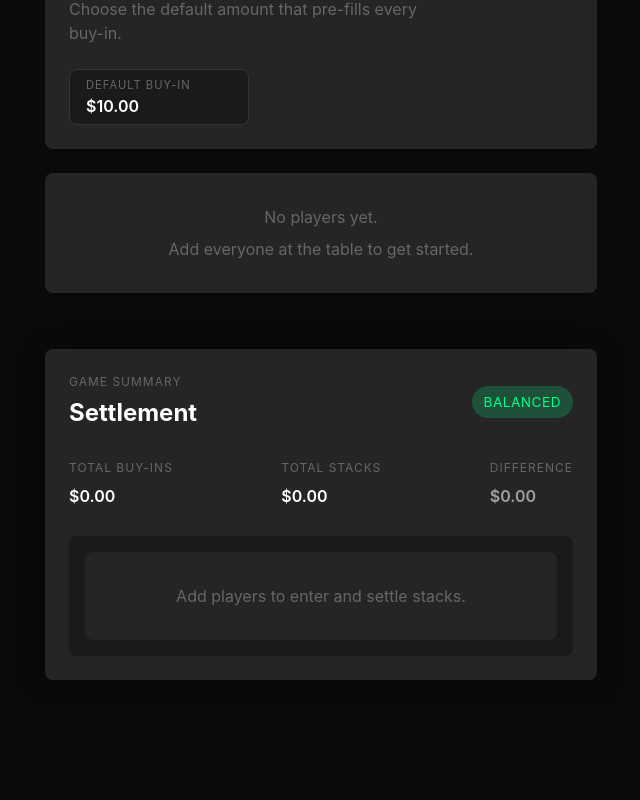
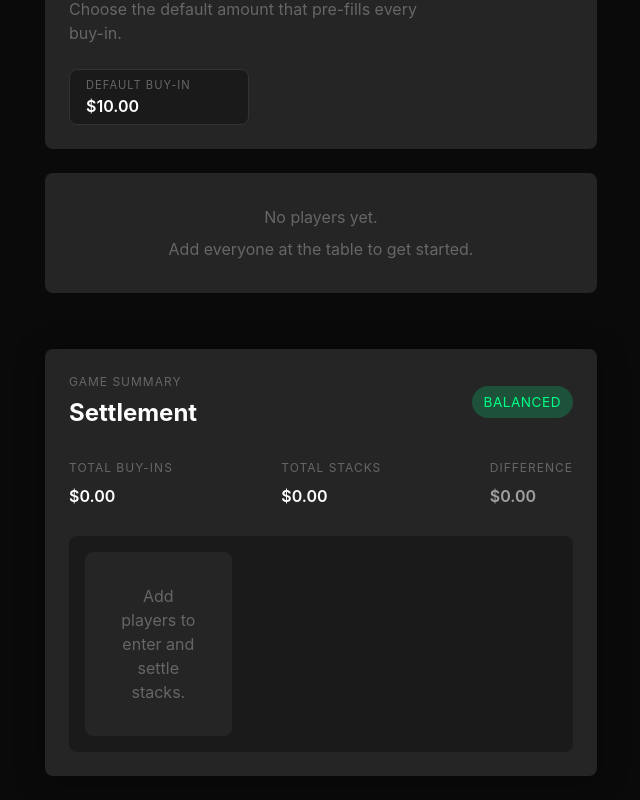
Before and after one commit to mattaschmann/home-game, a React (Vite) app: page / in a window 1280 px wide. Shown: the part 355-1155 px from the top of the page, without its empty margins (319-959 px from the left). Before the commit the page ends 1059 px from the top, so only its background shows below. Built offline with nearby package versions, Linux system fonts and the light colour scheme.

Commit message:
fix(settlement): improve standings grid layout

```diff
--- a/src/components/Settlement/Settlement.css
+++ b/src/components/Settlement/Settlement.css
@@ -77,18 +77,16 @@
   background: var(--bg-secondary);
   border-radius: var(--border-radius);
   padding: var(--spacing-sm);
-  display: flex;
-  flex-direction: column;
+  display: grid;
+  grid-template-columns: repeat(3, 1fr);
   gap: var(--spacing-sm);
 }
 
 .standing-row {
-  display: flex;
-  flex-direction: row;
+  display: contents;
   align-items: center;
   gap: var(--spacing-sm);
   font-size: 0.95rem;
-  flex-wrap: nowrap;
 }
 
 .standing-player {
@@ -96,7 +94,6 @@
   flex-direction: column;
   gap: 0.1rem;
   flex: 1;
-  min-width: 140px;
 }
 
 .standing-name {
@@ -113,6 +110,7 @@
   text-align: right;
   min-width: 88px;
   margin-left: auto;
+  align-self: center;
 }
 
 .stack-chip {
@@ -166,7 +164,6 @@
   }
 
   .standing-net {
-    text-align: left;
     width: 100%;
   }
 }
--- a/src/components/Settlement/Settlement.jsx
+++ b/src/components/Settlement/Settlement.jsx
@@ -81,7 +81,7 @@ export default function Settlement({ players, onRequestStackEntry }) {
             const hasStack = player.finalStackRaw !== '';
 
             return (
-              <div key={player.id} className="standing-row with-stack">
+              <div key={player.id} className="standing-row">
                 <div className="standing-player">
                   <span className="standing-name">{player.name}</span>
                   <span className="standing-invested">{formatCurrency(player.invested)}</span>
```
